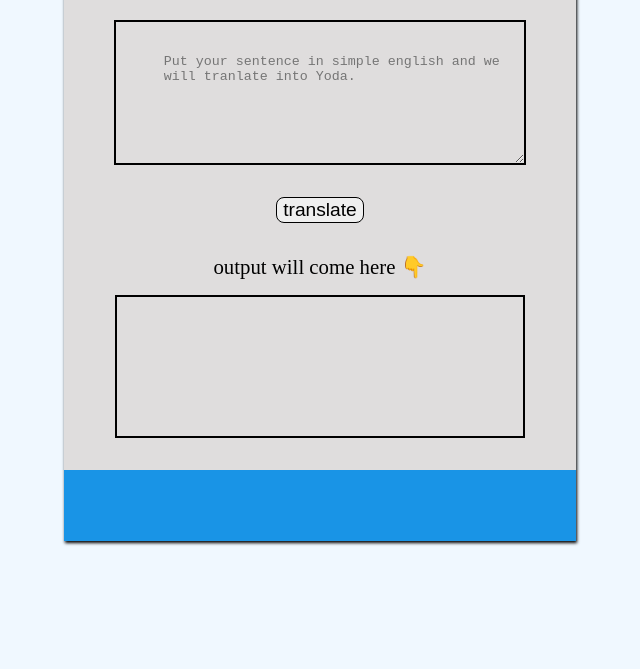
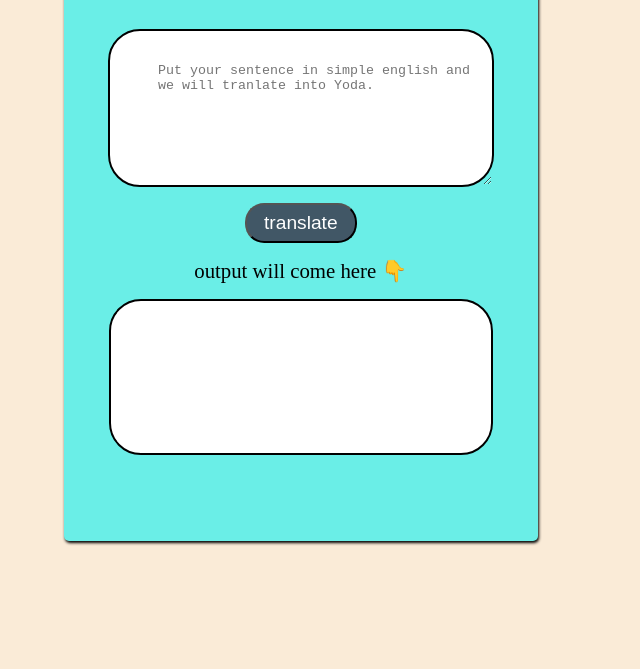
Before and after one commit to omkarpatke/yoda-translation, a plain HTML site: page index.html in a window 1280 px wide. Shown: the part 131-800 px from the top of the page, without its empty margins (392-1032 px from the left). Drawn offline with Linux system fonts and the light colour scheme.

Commit message:
update index.css

```diff
--- a/index.css
+++ b/index.css
@@ -1,5 +1,8 @@
 :root {
-    --main-color:rgb(25, 148, 230);
+    --main-color:rgb(65, 87, 102);
+}
+body{
+    background-color: antiquewhite;
 }
 #output{
     border: 2px solid ;
@@ -7,59 +10,60 @@
     width: 70%;
     padding-left: 3rem;
     padding-top: 2rem;
+    border-radius: 2rem;
+    background-color: white;
 }
 .header{
     height: 10vh;
     width: 100%;
-    background-color: var(--main-color);
+
     margin-top: 0rem;
     display: flex;
     align-items: center;
     justify-content: center;
     margin-bottom: 2rem;
 
+
 }
-footer{
-    height: 10vh;
-    background-color:var(--main-color);
-    width: 100%;
-    margin-top: 2rem;
-}
+
 #txt-input{
     height: 15vh;
     width: 70%;
     padding-left: 3rem;
     padding-top: 2rem;
-    background-color:rgb(223, 221, 221) ;
+    background-color:white ;
     border: 2px solid black;
+    border-radius: 2rem;
 }
 .btn{
-    border-radius: 8px;
-    margin: 2rem;
-    font-size: 1.2rem;
-
-    border: 1px solid;
+   height: 5vh;
+   margin-top: 1rem;
+   width: 7rem;
+   font-size: 1.2rem;
+   border-radius: 1.2rem;
+   background-color: var(--main-color);
+   color: white;
 }
 .btn:hover{
-    background-color: rgb(221, 218, 218);
-    border: 2px black solid;
-    border-radius: 8px;
+    background-color: white;
+    color: var(--main-color);
+    border: 1px solid var(--main-color);
 }
 .text{
     font-size: 1.3rem;
     margin-bottom: 1rem;
+    margin-top: 1rem;
 }
 .container{
     margin: 3rem;
     height:39rem;
-    width: 40vw;
+    width: 37vw;
     display: flex;
     flex-direction: column;
     align-items: center;
     margin-left: 28rem;
     box-shadow: 1px 2px 3px ;
-    background-color: rgb(223, 221, 221);;
+    background-color: rgb(106, 238, 231);
+    border-radius: 5px;
+
 }
-body{
-   background-color: aliceblue;
-}
```
